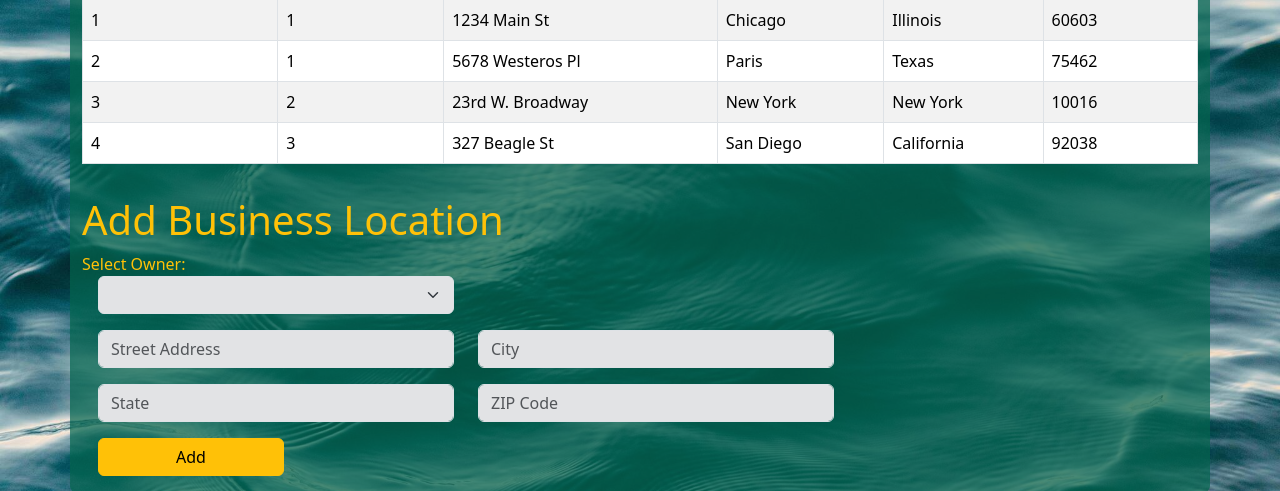
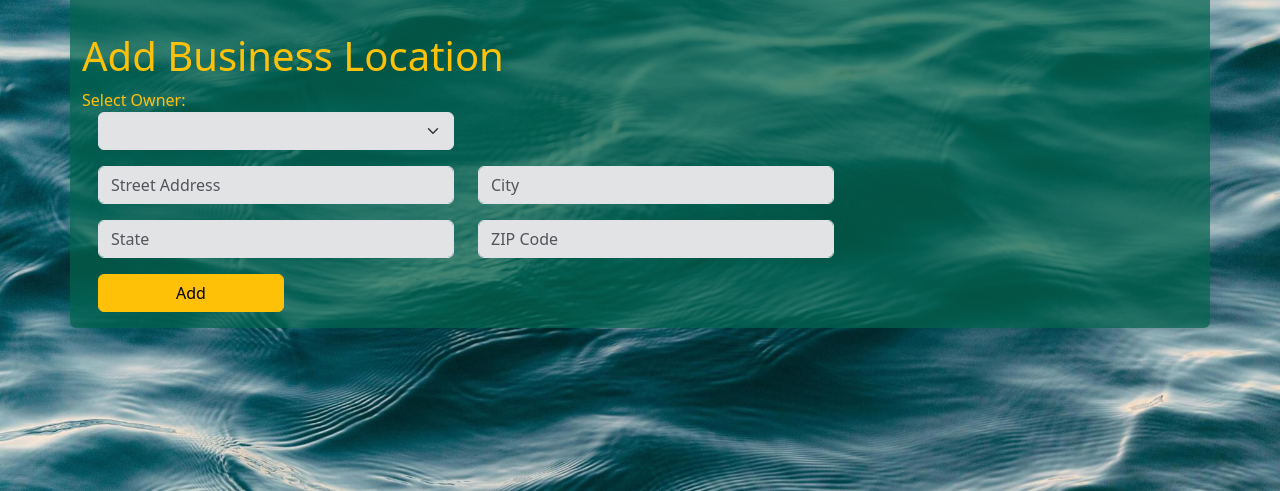
Before and after one commit to cbridgesosu/WeHeartLoanSharking, a Flask app: page /add_location in a window 1280 px wide. Shown: the part 191-682 px from the top of the page. Run offline with Flask 3, Linux system fonts and the light colour scheme; data that the repository does not hold is empty; some libraries are stand-ins or nearby versions.

Commit message:
Added Create and Read functionality for Business Location page.

```diff
--- a/app.py
+++ b/app.py
@@ -7,30 +7,30 @@ load_dotenv()
 
 PORT = os.getenv('PORT')
 
-# temporary data until DB implemented
-enforcers = [
-    {
-        "enforcerID": 1,
-        "firstName": "Sergei",
-        "lastName": None,
-        "startDate": "1990-01-01",
-        "rankID": 1
-    },
-    {
-        "enforcerID": 2,
-        "firstName": "Elena",
-        "lastName": "Stark",
-        "startDate": "2015-08-22",
-        "rankID": 2
-    },
-    {
-        "enforcerID": 3,
-        "firstName": "Georg",
-        "lastName": "Rulin",
-        "startDate": "2007-02-27",
-        "rankID": "NULL"
-    }
-]
+# # temporary data until DB implemented
+# enforcers = [
+#     {
+#         "enforcerID": 1,
+#         "firstName": "Sergei",
+#         "lastName": None,
+#         "startDate": "1990-01-01",
+#         "rankID": 1
+#     },
+#     {
+#         "enforcerID": 2,
+#         "firstName": "Elena",
+#         "lastName": "Stark",
+#         "startDate": "2015-08-22",
+#         "rankID": 2
+#     },
+#     {
+#         "enforcerID": 3,
+#         "firstName": "Georg",
+#         "lastName": "Rulin",
+#         "startDate": "2007-02-27",
+#         "rankID": "NULL"
+#     }
+# ]
 
 # clients = [
 #     {
@@ -76,40 +76,40 @@ enforcers = [
 #     },
 # ]
 
-locations = [
-     {
-          'businessID': 1,
-          'ownerID': 1,
-          'streetAddress': '1234 Main St',
-          'cityName': 'Chicago',
-          'stateName': 'Illinois',
-          'zipCode': 60603
-     },
-     {
-          'businessID': 2,
-          'ownerID': 1,
-          'streetAddress': '5678 Westeros Pl',
-          'cityName': 'Paris',
-          'stateName': 'Texas',
-          'zipCode': 75462
-     },
-     {
-          'businessID': 3,
-          'ownerID': 2,
-          'streetAddress': '23rd W. Broadway',
-          'cityName': 'New York',
-          'stateName': 'New York',
-          'zipCode': 10016
-     },
-     {
-          'businessID': 4,
-          'ownerID': 3,
-          'streetAddress': '327 Beagle St',
-          'cityName': 'San Diego',
-          'stateName': 'California',
-          'zipCode': 92038
-     }
-]
+# locations = [
+#      {
+#           'businessID': 1,
+#           'ownerID': 1,
+#           'streetAddress': '1234 Main St',
+#           'cityName': 'Chicago',
+#           'stateName': 'Illinois',
+#           'zipCode': 60603
+#      },
+#      {
+#           'businessID': 2,
+#           'ownerID': 1,
+#           'streetAddress': '5678 Westeros Pl',
+#           'cityName': 'Paris',
+#           'stateName': 'Texas',
+#           'zipCode': 75462
+#      },
+#      {
+#           'businessID': 3,
+#           'ownerID': 2,
+#           'streetAddress': '23rd W. Broadway',
+#           'cityName': 'New York',
+#           'stateName': 'New York',
+#           'zipCode': 10016
+#      },
+#      {
+#           'businessID': 4,
+#           'ownerID': 3,
+#           'streetAddress': '327 Beagle St',
+#           'cityName': 'San Diego',
+#           'stateName': 'California',
+#           'zipCode': 92038
+#      }
+# ]
 
 loans = [
      {
@@ -393,12 +393,31 @@ def edit_assignment(id):
 # Routes for Locations page
 @app.route('/add_location', methods=["POST", "GET"])
 def add_location():
+    cur = mysql.connection.cursor()
     query_Clients = 'SELECT clientID, firstName, lastName FROM Clients;'
-    cur = mysql.connection.cursor()
     cur.execute(query_Clients)
     clients = cur.fetchall()
+
+    query_Business_Locations = 'SELECT * FROM BusinessLocations;'
+    cur.execute(query_Business_Locations)
+    locations = cur.fetchall()
+
     if request.method == "POST":
-            print("Location added.")
+            clientID = request.form.get('assign_owner')
+            streetAddress = request.form.get('streetAddress')
+            stateName = request.form.get('stateName')
+            cityName = request.form.get('cityName')
+            zipCode = request.form.get('zipCode')
+
+            # Insert query for add new enforcers_has_client
+            query_Add_Location = "INSERT INTO BusinessLocations (ownerID, streetAddress, cityName, stateName, zipCode) VALUES (%s, %s, %s, %s, %s);"
+            try:
+                cur.execute(query_Add_Location, (clientID, streetAddress, stateName, cityName, zipCode))
+                mysql.connection.commit()
+                print("Client assigned.")
+            except mysql.connection.IntegrityError as err:
+                  print("Error: {}".format(err))
+            return redirect('/add_location')
 
     return render_template("add_location.j2", locations=locations, clients=clients)
 
@@ -417,6 +436,14 @@ def add_loan():
 # Routes for Collections page
 @app.route('/add_collection', methods=["POST", "GET"])
 def add_collection():
+    cur = mysql.connection.cursor()
+    query_Business_Locations = 'SELECT * FROM BusinessLocations;'
+    cur.execute(query_Business_Locations)
+    locations = cur.fetchall()
+    query_Enforcers = 'SELECT * FROM Enforcers;'
+    cur.execute(query_Enforcers)
+    enforcers = cur.fetchall()
+
     if request.method == "POST":
             print("Collection added.")
 
--- a/templates/add_location.j2
+++ b/templates/add_location.j2
@@ -39,7 +39,7 @@
                     <label for="assign_owner">Select Owner:</label>
                     <select class="form-select bg-secondary-subtle mx-3 mb-3" id="assign_owner" name="assign_owner" required=True >
                         {% for client in clients %}
-                            <option value={{ client["firstName"] }}>{{ client["firstName"] }}</option>
+                            <option value={{ client["clientID"] }} label={{ client["firstName"] }}>{{ client["firstName"] }}</option>
                         {% endfor %}
                     </select>
                 </div>
```
